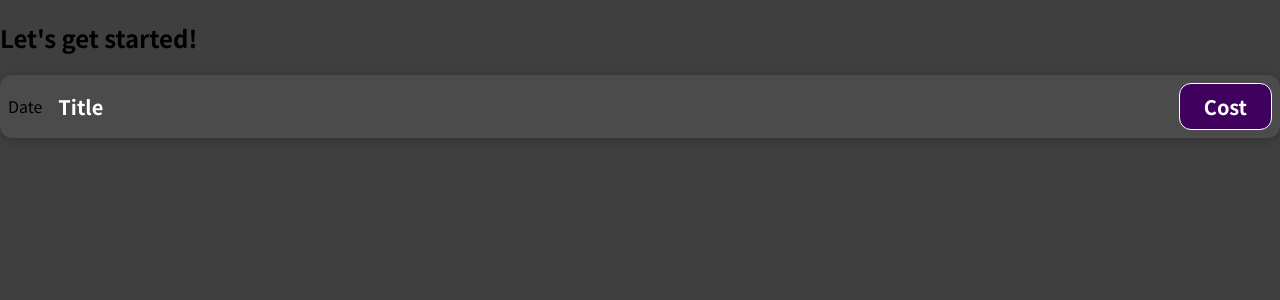
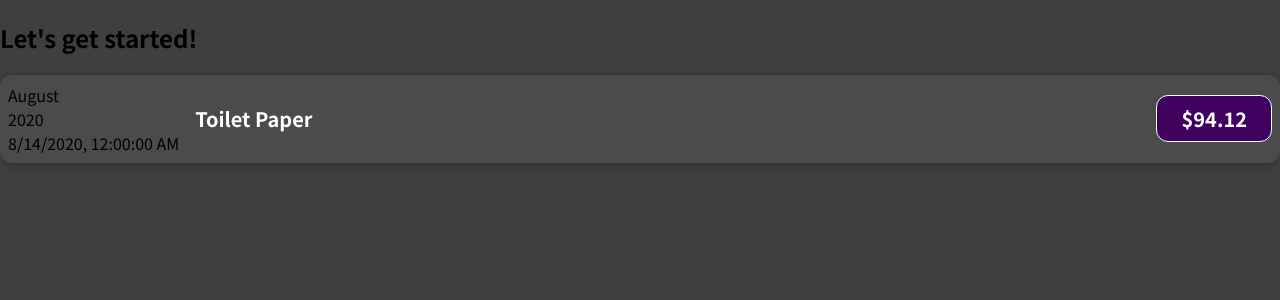
Before and after one commit to parajuliudip/React_Start, a JavaScript app: page / in a window 1280 px wide. Shown: the top 300 px of the page. Built offline with nearby package versions, Linux system fonts and the light colour scheme.

Commit message:
Converted the machine timestamp to en-US timestamp

```diff
--- a/src/App.js
+++ b/src/App.js
@@ -1,10 +1,32 @@
 import ExpenseItem from "./components/ExpenseItem";
 
 function App() {
+  const expenses = [
+    {
+      id: "e1",
+      title: "Toilet Paper",
+      amount: 94.12,
+      date: new Date(2020, 7, 14),
+    },
+    { id: "e2", title: "New TV", amount: 799.49, date: new Date(2021, 2, 12) },
+    {
+      id: "e3",
+      title: "Car Insurance",
+      amount: 294.67,
+      date: new Date(2021, 2, 28),
+    },
+    {
+      id: "e4",
+      title: "New Desk (Wooden)",
+      amount: 450,
+      date: new Date(2021, 5, 12),
+    },
+  ];
+
   return (
     <div>
       <h2>Let's get started!</h2>
-      <ExpenseItem />
+      <ExpenseItem date={expenses[0].date} title={expenses[0].title} amount={expenses[0].amount}></ExpenseItem>
     </div>
   );
 }
--- a/src/components/ExpenseItem.js
+++ b/src/components/ExpenseItem.js
@@ -1,12 +1,20 @@
 import "./ExpenseItem.css";
 
-function ExpenseItem() {
+function ExpenseItem(props) {
+  const month = props.date.toLocaleString("en-US", { month: "long" });
+  const day = props.date.toLocaleString("en-US", "2-digit");
+  const year = props.date.getFullYear();
+
   return (
     <div className="expense-item">
-      <div>Date</div>
+      <div>
+        <div>{month}</div>
+        <div>{year}</div>
+        <div>{day}</div>
+      </div>
       <div className="expense-item__description">
-        <h2>Title</h2>
-        <div className="expense-item__price">Cost</div>
+        <h2>{props.title}</h2>
+        <div className="expense-item__price">${props.amount}</div>
       </div>
     </div>
   );
```
Also changed, not shown: 1 other file (tests, documents, lock files or other folders).
